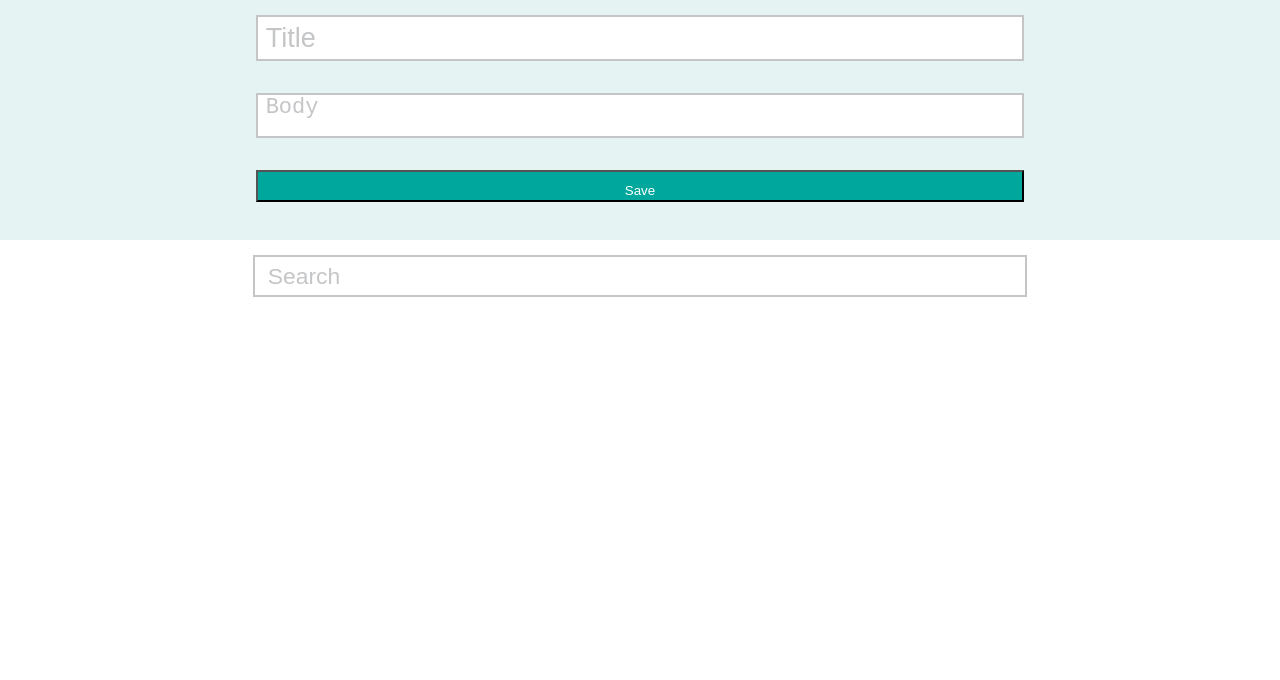
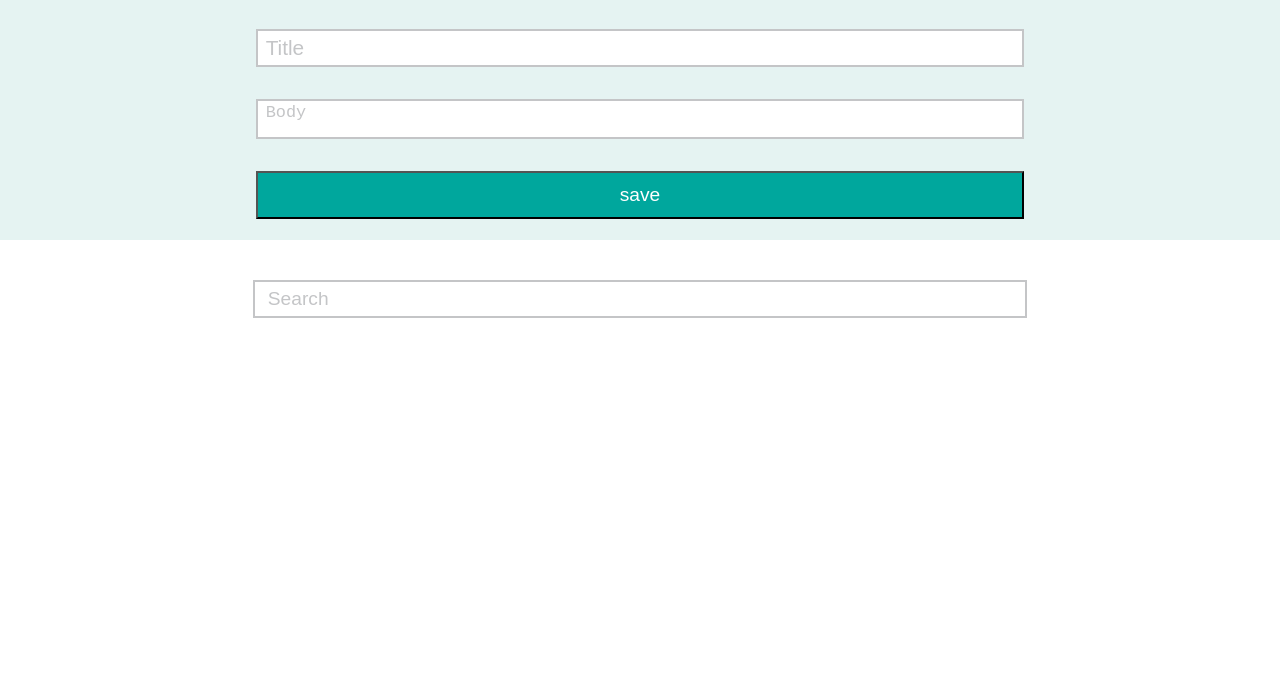
Before and after one commit to SageVanGogt/sv-qh-ideabox, a plain HTML site: page index.html in a window 1280 px wide. Shown: the part 120-800 px from the top of the page. Drawn offline with Linux system fonts and the light colour scheme.

Commit message:
Changing CSS flaws

```diff
--- a/index.html
+++ b/index.html
@@ -12,10 +12,10 @@
 <body>
   <main>
     <header><h1><span class="header--idea">idea</span><span class="header--box">box</span></h1></header>
-    <form action="" class="form">
+    <form action="" class="form" id="form">
       <input type="text" class="input__field input__title" placeholder="Title">
-      <textarea type="text" class="input__field input__body" placeholder="Body"></textarea>
-      <button class="button__save">Save</button>
+      <textarea value="form" class="input__field input__body" placeholder="Body"></textarea>
+      <input type="submit" value="save" class="button__save"></input>
     </form>
   </main>
   <section class="section__search">
--- a/styles/styles.css
+++ b/styles/styles.css
@@ -28,40 +28,35 @@ main {
 }
 
 .input__field {
-  height: 4.5vh;
+  height: 4vh;
+  display: flex;
   align-items: center;
   font-size: 130%;
   color: #6d6e71;
-  margin-bottom: 4vh;
   border: solid 2px rgb(196, 197, 199);
   padding-left: 1%;
-  padding-top: 5px;
-}
-
-.input__title {
- display: block;
+  margin-top: 4vh;
 }
 
 .input__body {
- display: block;
- margin-bottom: 4vh;
- padding-top: 0px;
- padding-bottom: 5px;
  resize: none;
 }
 
 ::placeholder {
-  font-size: 130%;
+  font-size: 100%;
   color: rgb(196, 197, 199);
 }
 
 .button__save {
   background-color: #00a79d;
   display: block;
-  height: 4vh;
-  text-align: center;
+  height: 6vh;
+  display: flex;
+  align-items: center;
+  justify-content: center;
   color: white;
-  padding-top: 1.3vh;
+  margin-top: 4vh;
+  font-size: 120%;
 }
 
 .button__save:hover {
@@ -71,10 +66,10 @@ main {
 /* Search */
 .input__search {
   width: 59%;
-  margin-top: 15px;
+  margin-top: 5vh;
   height: 4vh;
   padding-left: 1%;
-  font-size: 110%;
+  font-size: 120%;
   color: #6d6e71;
 }
 
@@ -102,8 +97,17 @@ h1 {
       height: 50vh;
     }
 
+    .input__field {
+      margin-top: 1vh;
+    }
+
     .input__body {
       height: 100px;
+      column-count: 5;
+    }
+
+    .button__save {
+      height: 30px;
     }
 
     .button__save {
```
